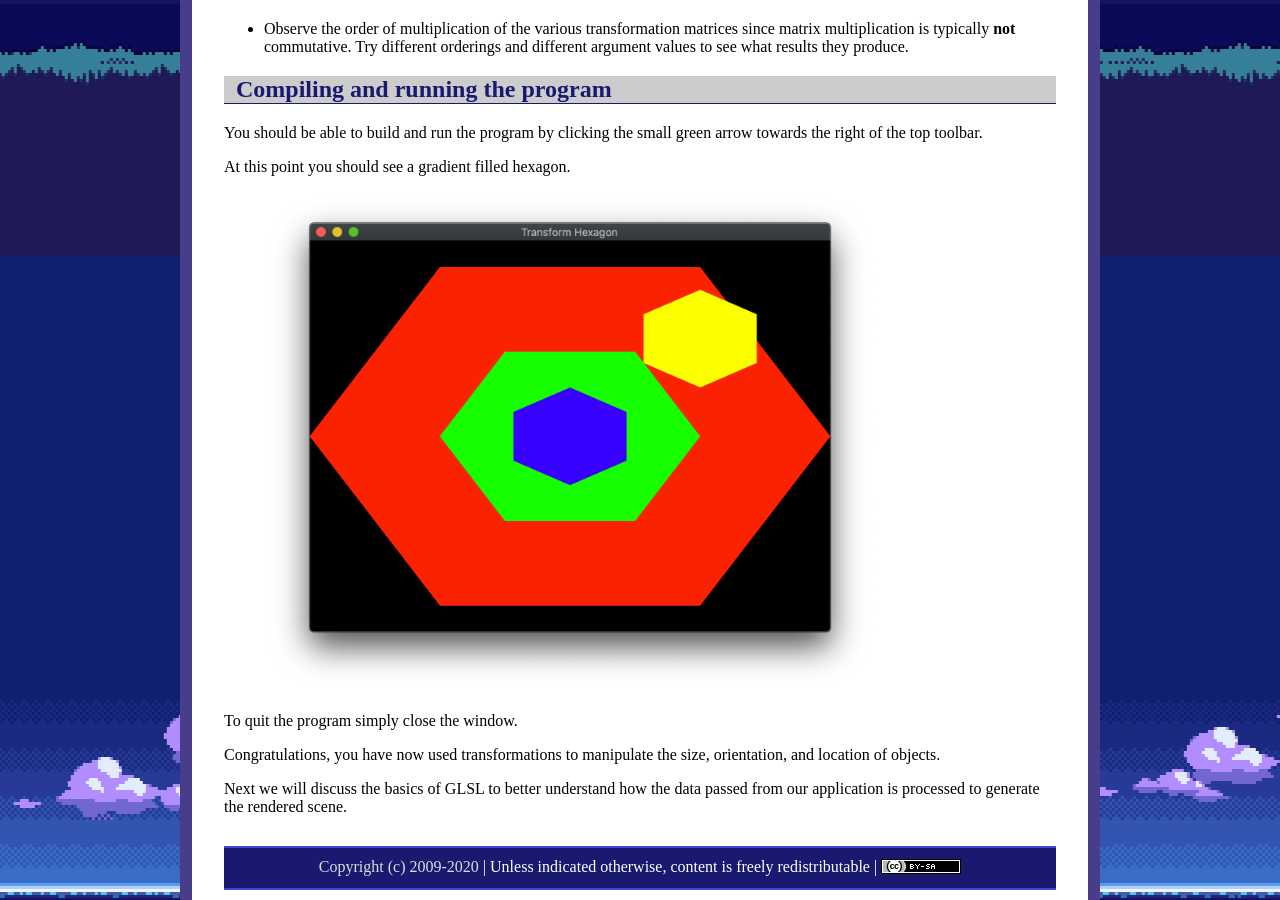
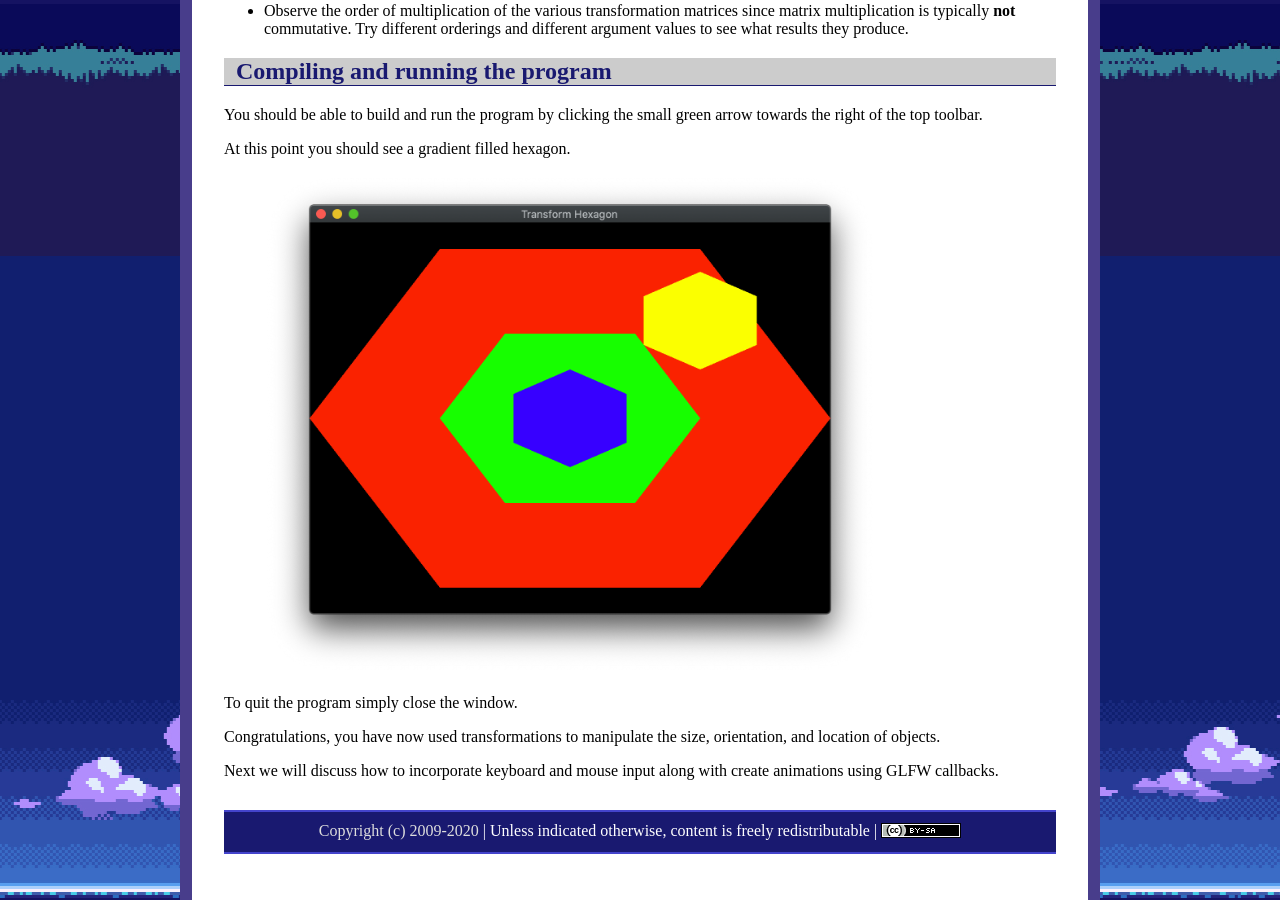
Before and after one commit to ycpcs/cs370-fall2020, a Jekyll site: the page built from labs/lab03.md, in a window 1280 px wide and 900 px high, scrolled down 10544 px. Built offline with Jekyll 4.4.1, drawn with Linux system fonts in a browser that asks for light colours; some of the changed text lies outside the part shown.

Commit message:
update labs
update labs

```diff
--- a/labs/lab03.md
+++ b/labs/lab03.md
@@ -233,4 +233,4 @@ To quit the program simply close the window.
 
 Congratulations, you have now used transformations to manipulate the size, orientation, and location of objects.
 
-Next we will discuss the basics of GLSL to better understand how the data passed from our application is processed to generate the rendered scene.
+Next we will discuss how to incorporate keyboard and mouse input along with create animations using GLFW callbacks.
```
Also changed, not shown: other parts of labs/lab03.md (+1 -1 lines), labs/lab01.md (+1 -1 lines), labs/lab02.md (+1 -1 lines), syllabus.md (+3 -3 lines).
